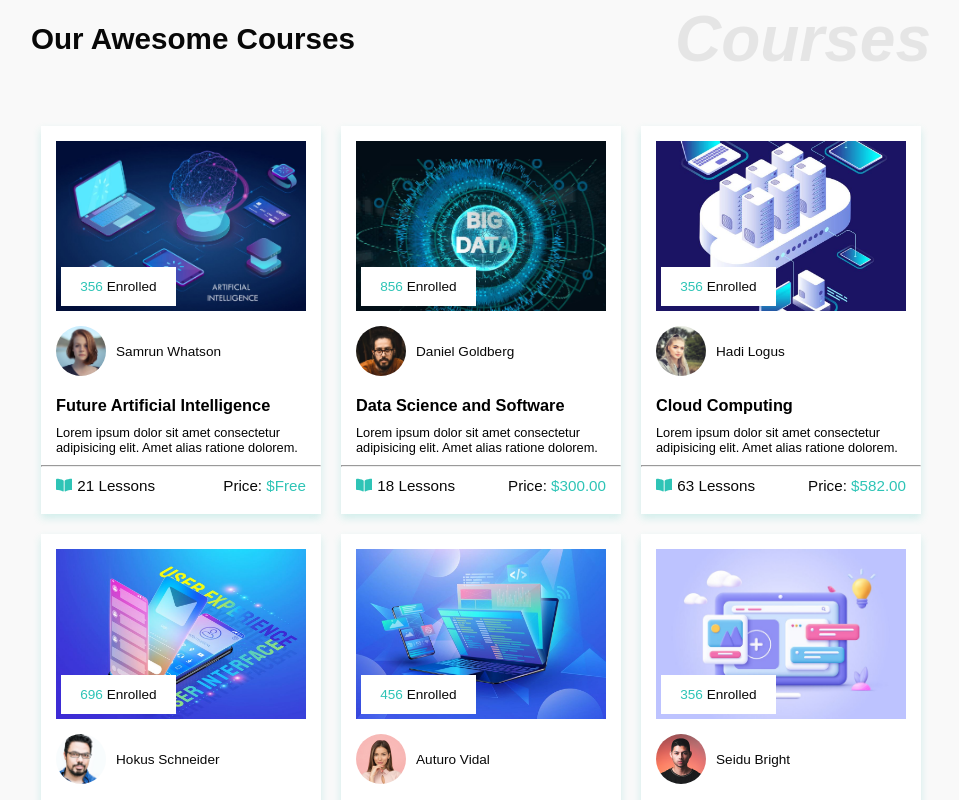
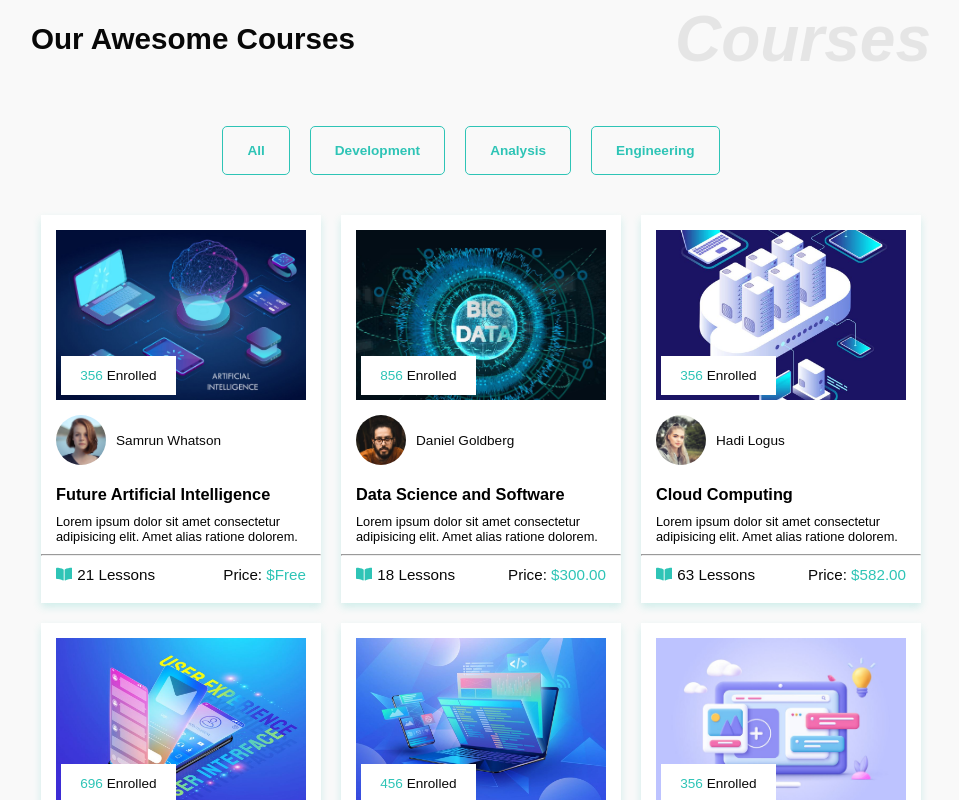
Before and after one commit to Achiekobby/education-institute-website-in-react-and-styled-components, a React (Create React App) app: page / in a window 1280 px wide. Shown: the part 1620-2420 px from the top of the page, without its empty margins (159-1118 px from the left). Built offline with nearby package versions, Linux system fonts and the light colour scheme.

Commit message:
Added A Category Selection for Courses Section

```diff
--- a/src/components/Courses/Course.js
+++ b/src/components/Courses/Course.js
@@ -1,16 +1,30 @@
-import React from 'react'
-import CoursesCategory from './CoursesCategory/CoursesCategory'
-import CoursesPreview from './CoursesPreview/CoursesPreview'
-import GeneralInfo from './GeneralInfo/GeneralInfo'
+import React, { useState } from "react";
+import CoursesCategory from "./CoursesCategory/CoursesCategory";
+import CoursesPreview from "./CoursesPreview/CoursesPreview";
+import GeneralInfo from "./GeneralInfo/GeneralInfo";
+import { CourseData } from "../../data/Courses/PreviewData";
+
+const courseCategories = ["all", ...new Set(CourseData.map((data) => data.category))];
 
 const Course = () => {
-    return (
-        <>
-            <CoursesPreview/>
-            <CoursesCategory/>
-            <GeneralInfo/>
-        </>
-    )
-}
+  const [courseData, setCourseData] = useState(CourseData);
+  const [categories, setCategories] = useState(courseCategories);
 
-export default Course
+  const filterCategories = (category) => {
+    if (category === "all") {
+      setCourseData(CourseData);
+      return;
+    }
+    let newCourseData = CourseData.filter((data) => data.category === category);
+    setCourseData(newCourseData);
+  };
+  return (
+    <>
+      <CoursesPreview categories={categories} filterCategories={filterCategories} CourseData={courseData} />
+      <CoursesCategory />
+      <GeneralInfo />
+    </>
+  );
+};
+
+export default Course;
--- /dev/null
+++ b/src/components/Courses/CoursesPreview/CategoriesFilter.js
@@ -0,0 +1,29 @@
+import React from "react";
+import {
+  FilterCategories,
+  FilterCategoriesContainer,
+  FilterBtn,
+} from "./CoursesPreviewElements";
+
+const CategoriesFilter = ({ categories, filterCategories }) => {
+  return (
+    <FilterCategories>
+      <FilterCategoriesContainer>
+        {categories.map((data, index) => {
+          return (
+            <FilterBtn
+              key={index}
+              onClick={() => {
+                filterCategories(data);
+              }}
+            >
+              {data}
+            </FilterBtn>
+          );
+        })}
+      </FilterCategoriesContainer>
+    </FilterCategories>
+  );
+};
+
+export default CategoriesFilter;
--- a/src/components/Courses/CoursesPreview/CoursesPreview.js
+++ b/src/components/Courses/CoursesPreview/CoursesPreview.js
@@ -1,5 +1,5 @@
 import React from "react";
-import { CourseData } from "../../../data/Courses/PreviewData";
+import CategoriesFilter from "./CategoriesFilter";
 import {
   CoursePreviewElements,
   CoursePreviewContainer,
@@ -25,48 +25,59 @@ import {
   PriceDetail,
 } from "./CoursesPreviewElements";
 
-const CoursesPreview = () => {
+const CoursesPreview = ({ CourseData, filterCategories, categories}) => {
   return (
-    <CoursePreviewElements id='courses'>
+    <CoursePreviewElements id="courses">
       <CoursePreviewContainer>
         <CoursePreviewHead>
           <HeadLine>Our Awesome Courses</HeadLine>
           <TopLine>Courses</TopLine>
         </CoursePreviewHead>
+        <CategoriesFilter filterCategories={filterCategories} categories={categories}/>
         <CoursePreviewWrapper>
-              {CourseData.map((data,index)=>{
+          {CourseData.map((data) => {
+            const {
+              id,
+              imgFile,
+              overlayContent,
+              tutorImg,
+              tutorName,
+              courseTitle,
+              courseDesc,
+              numberOfLessons,
+              price,
+            } = data;
             return (
-                    <CoursePreviewCard key={index}>
+              <CoursePreviewCard key={id}>
                 <CourseCardImage>
-                        <ImgFile src={data.imgFile} alt='' />
+                  <ImgFile src={imgFile} alt={courseTitle} />
                   <ImgFileOverlay>
-                          <span>{data.overlayContent} </span>Enrolled
+                    <span>{overlayContent} </span>Enrolled
                   </ImgFileOverlay>
                 </CourseCardImage>
                 <CardTutor>
                   <TutorImg>
-                          <TutorImgFile src={data.tutorImg} />
+                    <TutorImgFile src={tutorImg} />
                   </TutorImg>
-                        <TutorName>{data.tutorName}</TutorName>
+                  <TutorName>{tutorName}</TutorName>
                 </CardTutor>
-                      <CardCourseTitle>{data.courseTitle}</CardCourseTitle>
-                      <CardCourseDesc>{data.courseDesc}</CardCourseDesc>
+                <CardCourseTitle>{courseTitle}</CardCourseTitle>
+                <CardCourseDesc>{courseDesc}</CardCourseDesc>
                 <hr />
                 <CourseDetails>
                   <Lessons>
                     <Icon>
                       <OpenBook />
                     </Icon>
-                          <NumberOfLessons>{data.numberOfLessons} Lessons</NumberOfLessons>
+                    <NumberOfLessons>{numberOfLessons} Lessons</NumberOfLessons>
                   </Lessons>
                   <PriceDetail>
-                          Price: <span>${data.price}</span>
+                    Price: <span>${price}</span>
                   </PriceDetail>
                 </CourseDetails>
               </CoursePreviewCard>
             );
           })}
-
         </CoursePreviewWrapper>
       </CoursePreviewContainer>
     </CoursePreviewElements>
--- a/src/components/Courses/CoursesPreview/CoursesPreviewElements.js
+++ b/src/components/Courses/CoursesPreview/CoursesPreviewElements.js
@@ -39,7 +39,6 @@ export const CoursePreviewWrapper = styled.div`
   row-gap: 20px;
   width: 100%;
   place-items: center;
-
 
   @media screen and (max-width: 768px) {
     grid-template-columns: 1fr;
@@ -157,3 +156,36 @@ export const PriceDetail = styled.p`
     color: #2ec4b6;
   }
 `;
+
+export const FilterCategories = styled.div`
+  /* margin-left: 20px; */
+  margin-bottom: 20px;
+  width: 100%;
+`;
+export const FilterCategoriesContainer = styled.div`
+  display: flex;
+  align-items: center;
+  justify-content: center;
+  width: 100%;
+  flex-wrap: wrap;
+`;
+export const FilterBtn = styled.button`
+  margin-right: 20px;
+  font-size: 0.85rem;
+  color: ${({ active }) => (active ? "#FFF" : "#2ec4b6")};
+  font-weight: 600;
+  transition: all 0.5s ease-in;
+  background: ${({ active }) => (active ? "#2EC4B6" : "transparent")};
+  border: 1px solid #2ec4b6;
+  border-radius: 5px;
+  text-transform: capitalize;
+  padding: 1rem 1.5rem;
+  margin-bottom: 20px;
+
+  &:hover {
+    color: #fff;
+    background: #2ec4b6;
+    font-weight: 600;
+    transition: all 0.5s ease-in;
+  }
+`;
--- a/src/components/Footer/Footer.js
+++ b/src/components/Footer/Footer.js
@@ -103,11 +103,10 @@ const Footer = () => {
           </FooterSection>
         </FooterWrapper>
       </FooterContainer>
-    <FooterCopy>
-        <FooterCopyContent>By Achiekobby, 2021</FooterCopyContent>
-    </FooterCopy>
+      <FooterCopy>
+        <FooterCopyContent>By Achiekobby &copy;2021</FooterCopyContent>
+      </FooterCopy>
     </FooterElements>
-
   );
 };
 
--- a/src/data/Courses/PreviewData.js
+++ b/src/data/Courses/PreviewData.js
@@ -17,8 +17,10 @@ import profileImgSix from  "../../assets/images/Profile2.png"
 
 export const CourseData = [
   {
+    id:1,
     imgFile: CardImgOne,
     overlayContent: "356",
+    category:"Development",
     tutorImg: profileImgOne,
     tutorName: "Samrun Whatson",
     courseTitle: "Future Artificial Intelligence",
@@ -29,8 +31,10 @@ export const CourseData = [
   },
 
   {
+    id:2,
     imgFile: CardImgTwo,
     overlayContent: "856",
+    category:"Analysis",
     tutorImg: profileImgTwo,
     tutorName: "Daniel Goldberg",
     courseTitle: "Data Science and Software",
@@ -41,8 +45,10 @@ export const CourseData = [
   },
 
   {
+    id:3,
     imgFile: CardImgThree,
     overlayContent: "356",
+    category:"Engineering",
     tutorImg: profileImgThree,
     tutorName: "Hadi Logus",
     courseTitle: "Cloud Computing",
@@ -53,8 +59,10 @@ export const CourseData = [
   },
 
   {
+    id:4,
     imgFile: CardImgFour,
     overlayContent: "696",
+    category:"Development",
     tutorImg: profileImgFour,
     tutorName: "Hokus Schneider",
     courseTitle: "Mobile App Development",
@@ -65,8 +73,10 @@ export const CourseData = [
   },
 
   {
+    id:5,
     imgFile: CardImgFive,
     overlayContent: "456",
+    category:"Analysis",
     tutorImg: profileImgFive,
     tutorName: "Auturo Vidal",
     courseTitle: "Website Design Development",
@@ -77,8 +87,10 @@ export const CourseData = [
   },
 
   {
+    id:6,
     imgFile: CardImgSix,
     overlayContent: "356",
+    category:"Engineering",
     tutorImg: profileImgSix,
     tutorName: "Seidu Bright",
     courseTitle: "Software Engineering",
```
Lines whose indentation alone changed are shown as unchanged.
